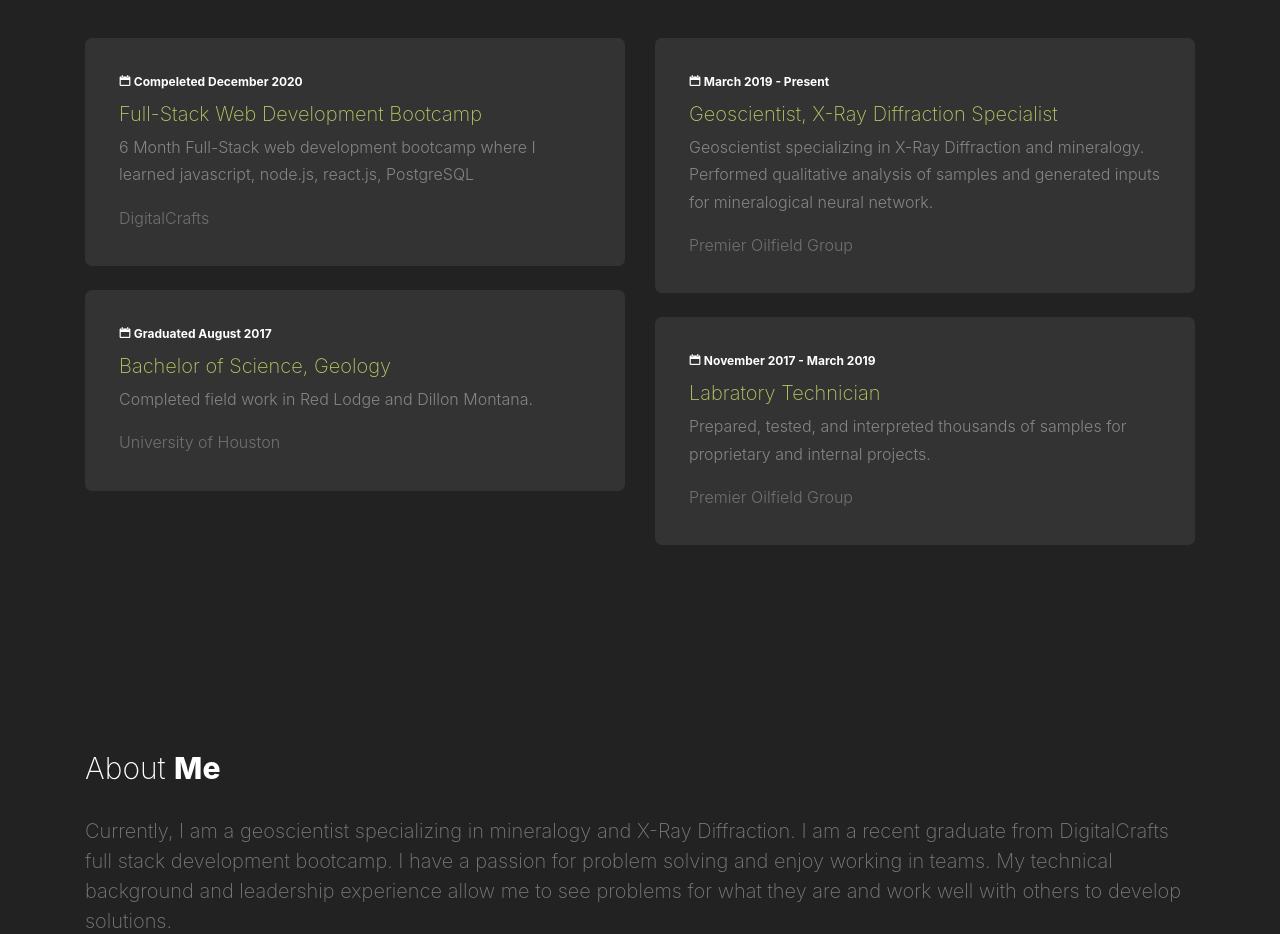
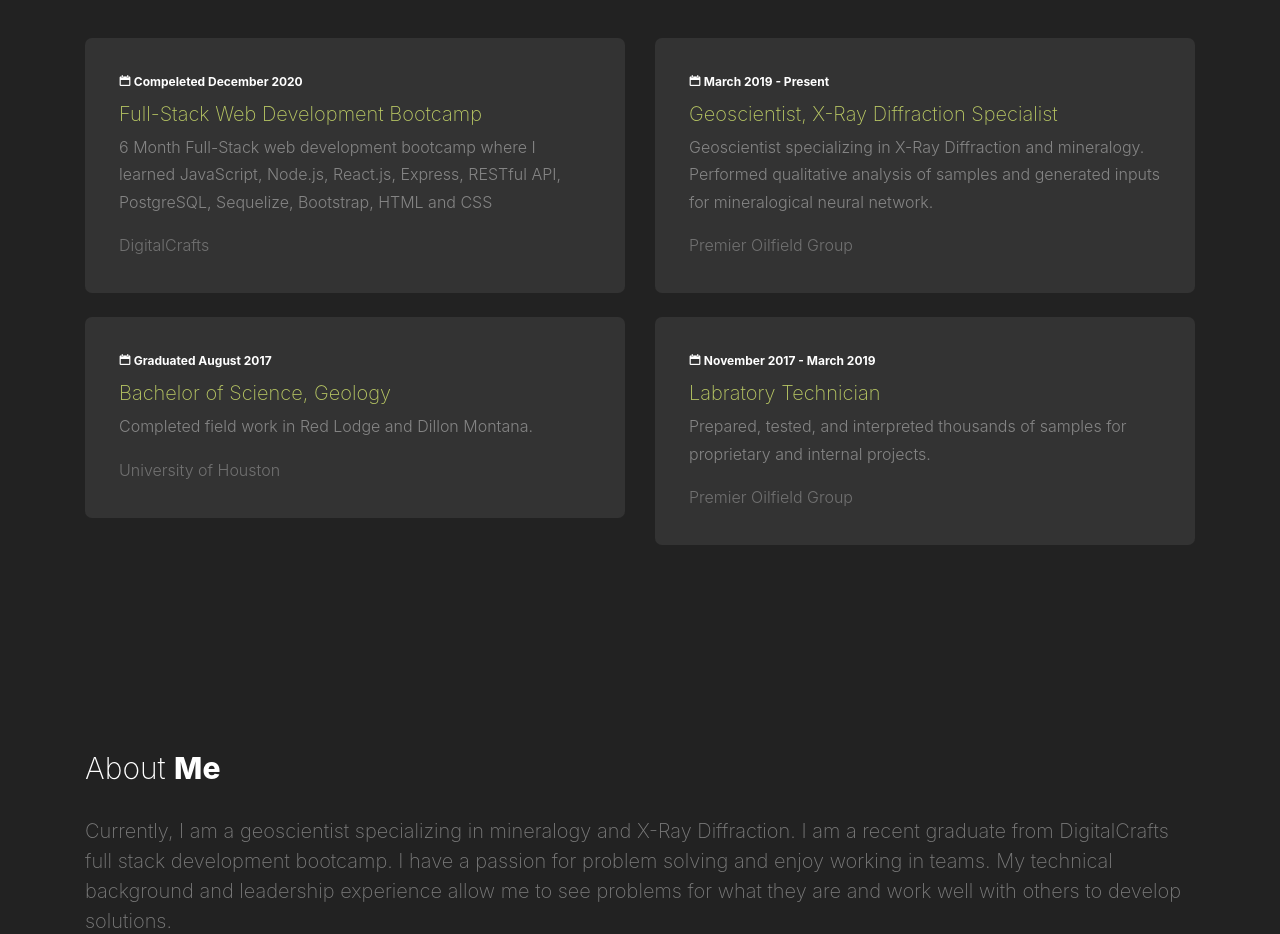
Before and after one commit to ErinMeiMatheny/portfolio, a plain HTML site: page index.html in a window 1280 px wide. Shown: the part 1820-2754 px from the top of the page. Drawn offline with nearby package versions, Linux system fonts and the light colour scheme; files whose address does not match are found by name.

Commit message:
edited technologies

```diff
--- a/index.html
+++ b/index.html
@@ -168,8 +168,8 @@
 					<div class="resume-item mb-4">
 						<span class="date"><span class="icon-calendar"></span> Compeleted December 2020</span>
 						<h3>Full-Stack Web Development Bootcamp</h3>
-						<p>6 Month Full-Stack web development bootcamp where I learned javascript, node.js, react.js,
-							PostgreSQL</p>
+						<p>6 Month Full-Stack web development bootcamp where I learned JavaScript, Node.js, React.js, Express, RESTful API,
+							PostgreSQL, Sequelize, Bootstrap, HTML and CSS</p>
 						<span class="school">DigitalCrafts</span>
 					</div>
 
```
Also changed, not shown: 1 other file.
